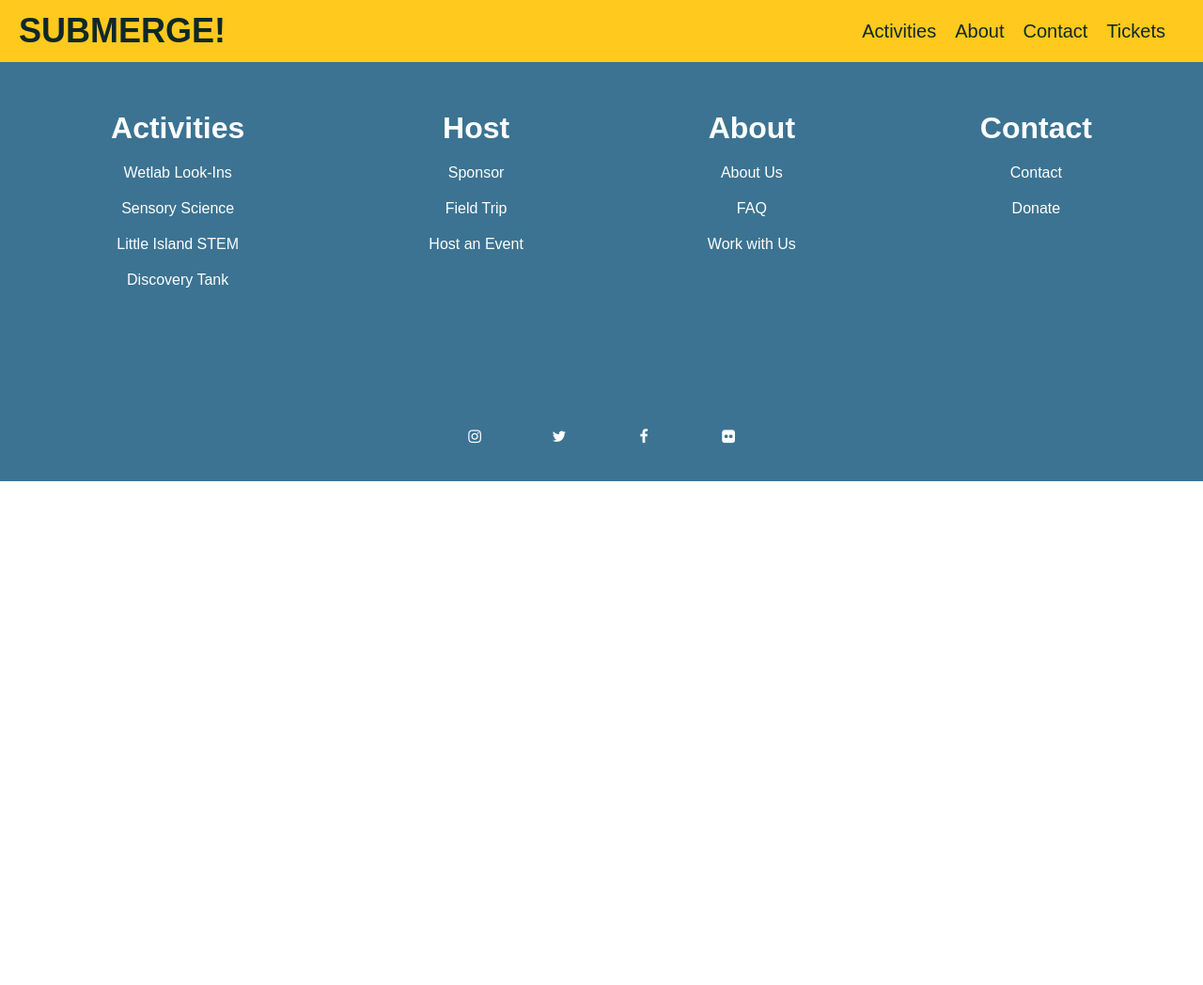
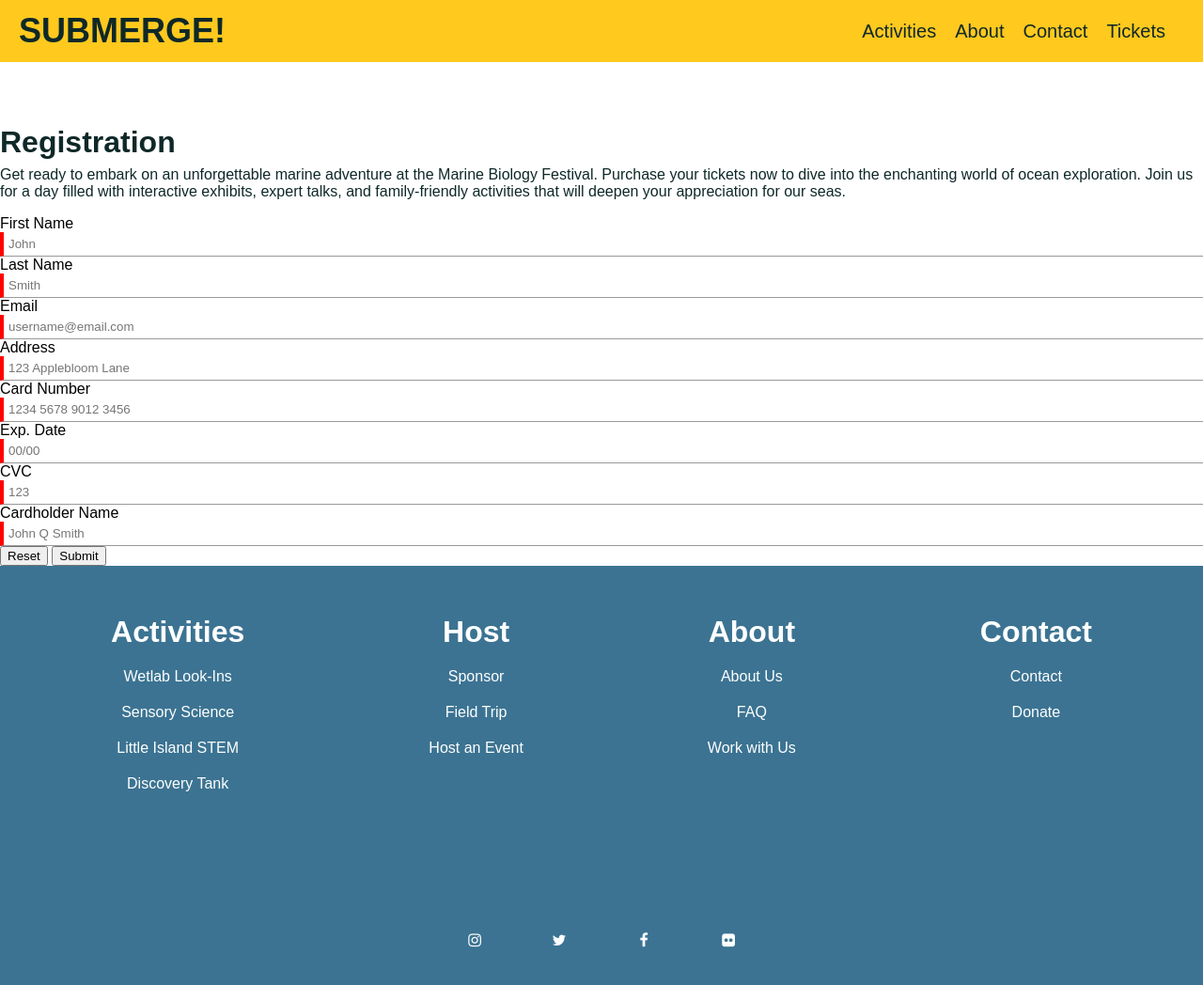
Before and after one commit to jadencovington/event-website-project, a plain HTML site: page contact.html in a window 1280 px wide. Shown: the whole page at 94% size. Before the commit the page ends 800 px from the top, so only its background shows below. Drawn offline with Linux system fonts and the light colour scheme.

Commit message:
altering the registration

```diff
--- a/contact.html
+++ b/contact.html
@@ -21,7 +21,54 @@
 </header>
 
 
+<div class="registration">
+    <h1>Registration</h1>
+  <p>Get ready to embark on an unforgettable marine adventure at the Marine Biology Festival. Purchase your tickets now to dive into the enchanting world of ocean exploration. Join us for a day filled with interactive exhibits, expert talks, and family-friendly activities that will deepen your appreciation for our seas.</p>
+  </div>
 
+  <form action="">
+     <div>
+      <label for="first-name">First Name</label>
+      <input type="text" id="first-name" placeholder="John">
+    </div>
+
+     <div>
+      <label for="last-name">Last Name</label>
+      <input type="text" id="last-name" placeholder="Smith">
+    </div>
+
+     <div>
+      <label for="email">Email</label>
+      <input type="email" id="email" placeholder="username@email.com">
+    </div>
+
+     <div>
+      <label for="address">Address</label>
+      <input type="address" id="address" placeholder="123 Applebloom Lane">
+
+     <div>
+      <label for="card-number">Card Number</label>
+      <input type="text" id="card-number" placeholder="1234 5678 9012 3456">
+    </div>
+
+     <div>
+      <label for="exp-date">Exp. Date</label>
+      <input type="text" id="exp-date" placeholder="00/00">
+    </div>
+
+     <div>
+      <label for="cvc">CVC</label>
+      <input type="text" id="cvc" placeholder="123">
+    </div>
+
+     <div>
+      <label for="cardholder">Cardholder Name</label>
+      <input type="text" id="cardholder" placeholder="John Q Smith">
+    </div>
+
+   <button type="reset">Reset</button>
+    <button type="submit">Submit</button>
+  </form>
 
 
 <footer class="site-footer">
--- a/style.css
+++ b/style.css
@@ -225,6 +225,29 @@ body {
   background-position: center;
 }
 
+.registration {
+  color: #0F2828;
+  margin-top: 80px;
+}
+
+.contact-title h1 {
+  font-size: 32px;
+  line-height: 10px;
+}
+
+.registration h1 {
+  font-size: 32px;
+  line-height: 10px;
+}
+
+form input {
+  padding: 5px;
+  width: 100%;
+  border: none;
+  border-bottom: 1px solid #999;
+  border-left: 4px solid red;
+}
+
 .site-footer {
   background-color: #3C7392;
   color: #FDFFFF;
```
